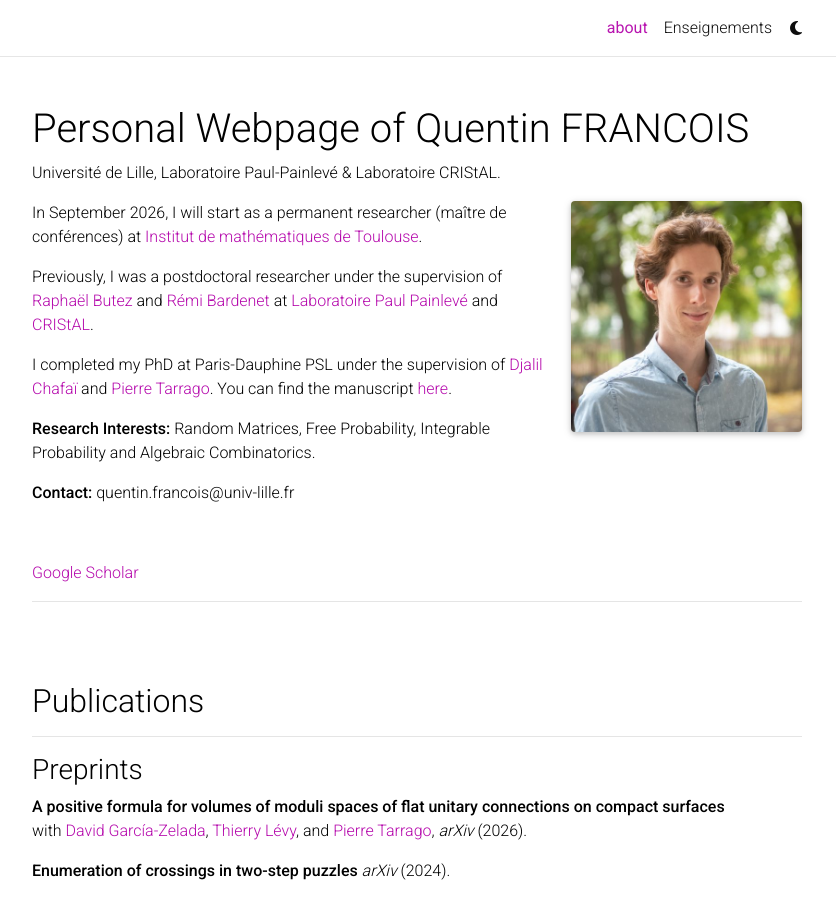
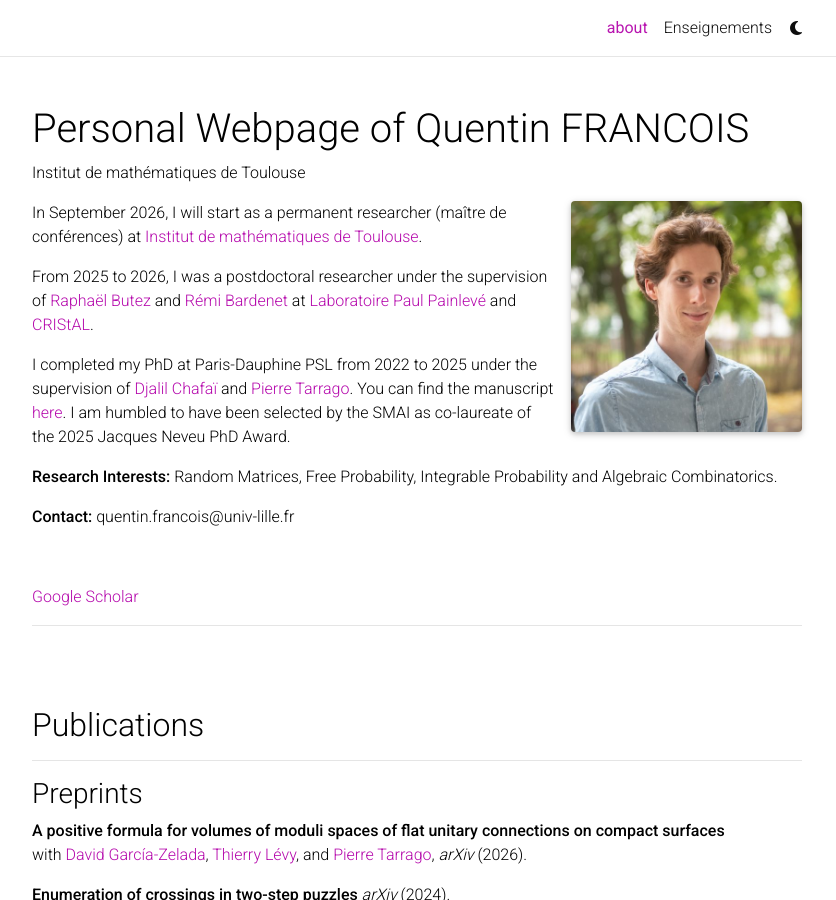
Before and after one commit to qufrancois/qufrancois.github.io, a Jekyll site: the page built from _pages/about.md, in a window 1280 px wide and 900 px high. Shown: the whole window, without its empty margins (223-1059 px from the left). Built offline with Jekyll 4.4.1, drawn with Linux system fonts in a browser that asks for light colours; full-size pictures stand in for the smaller copies a plugin makes; comment, search, counter and statistics services are not loaded; a style sheet for code colours, icons or effects is not loaded.

Commit message:
Added prize

```diff
--- a/_pages/about.md
+++ b/_pages/about.md
@@ -2,7 +2,8 @@
 layout: about
 title: about
 permalink: /
-subtitle: Université de Lille, Laboratoire Paul-Painlevé  & Laboratoire CRIStAL.
+subtitle: Institut de mathématiques de Toulouse
+
 
 profile:
   align: right
@@ -20,9 +21,9 @@ social: false  # includes social icons at the bottom of the page
 In September 2026, I will start as a permanent researcher (maître de conférences) at
 [Institut de mathématiques de Toulouse](https://www.math.univ-toulouse.fr/fr/).
 
-Previously, I was a postdoctoral researcher under the supervision of [Raphaël Butez](https://sites.google.com/site/rabutez/) and [Rémi Bardenet](https://rbardenet.github.io) at [Laboratoire Paul Painlevé](https://math.univ-lille.fr) and [CRIStAL](https://www.cristal.univ-lille.fr).
+From 2025 to 2026, I was a postdoctoral researcher under the supervision of [Raphaël Butez](https://sites.google.com/site/rabutez/) and [Rémi Bardenet](https://rbardenet.github.io) at [Laboratoire Paul Painlevé](https://math.univ-lille.fr) and [CRIStAL](https://www.cristal.univ-lille.fr).
 
-I completed my PhD at Paris-Dauphine PSL under the supervision of [Djalil Chafaï](https://djalil.chafai.net/wiki/) and [Pierre Tarrago](http://tarrago.perso.math.cnrs.fr). You can find the manuscript [here](assets/pdf/these_website.pdf).
+I completed my PhD at Paris-Dauphine PSL from 2022 to 2025 under the supervision of [Djalil Chafaï](https://djalil.chafai.net/wiki/) and [Pierre Tarrago](http://tarrago.perso.math.cnrs.fr). You can find the manuscript [here](assets/pdf/these_website.pdf). I am humbled to have been selected by the SMAI as co-laureate of the 2025 Jacques Neveu PhD Award.
 
 **Research Interests:** Random Matrices, Free Probability, Integrable Probability and Algebraic Combinatorics.
 
```
Also changed, not shown: _pages/enseignement.md (+1 -1 lines).
